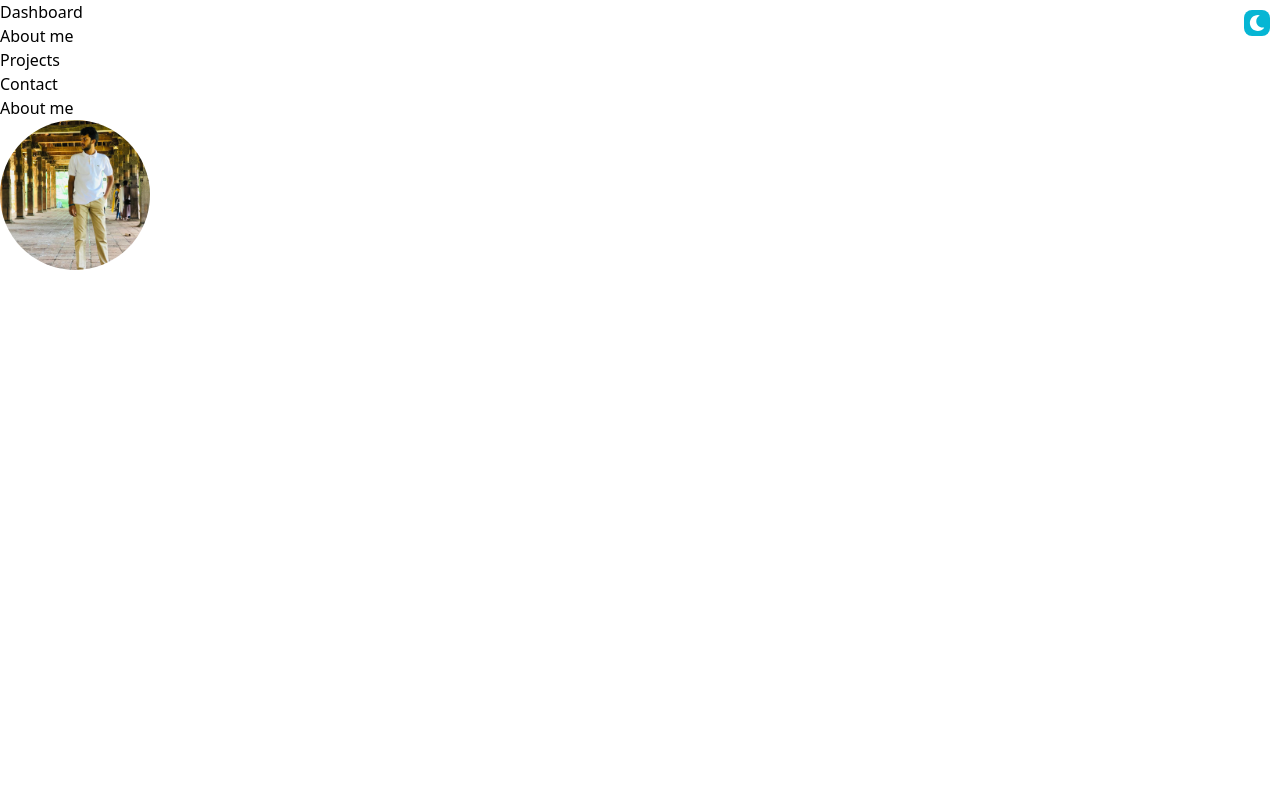
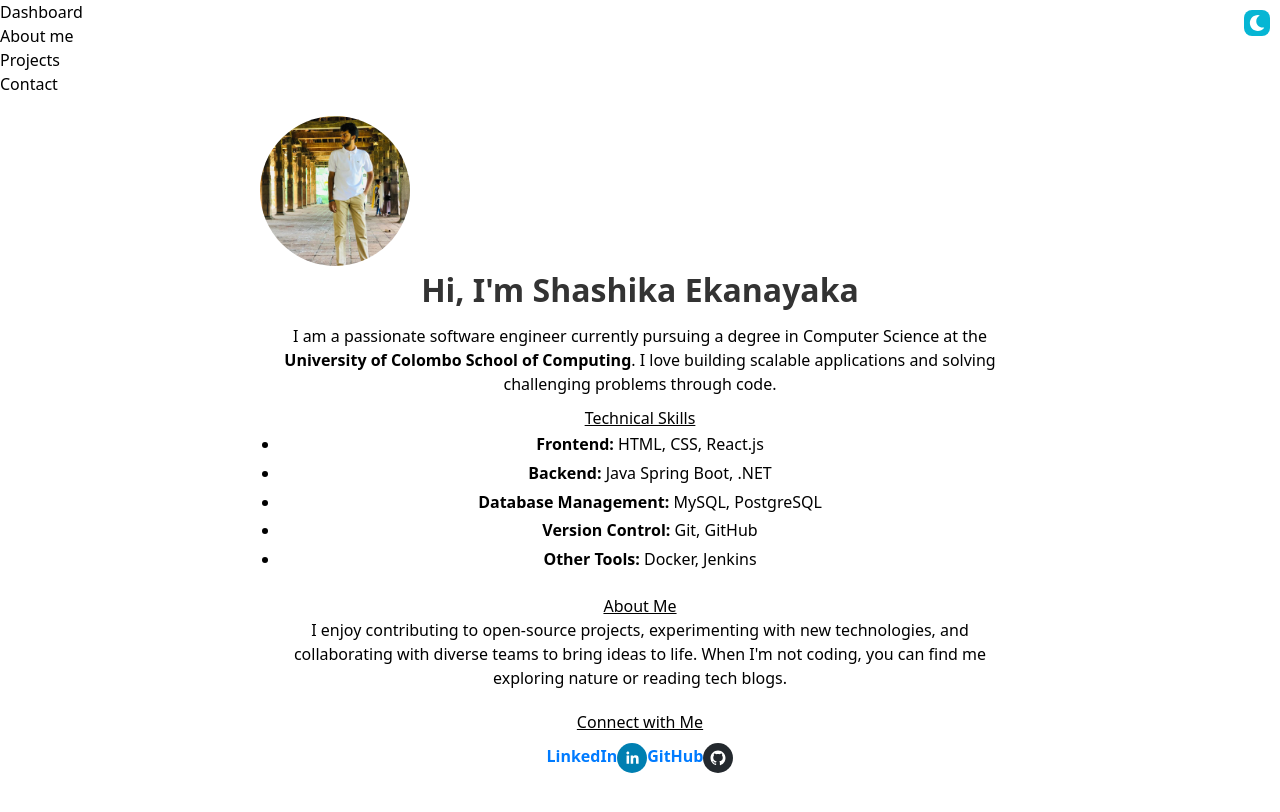
Before and after one commit to Shashika2001/myportfolio, a React (Vite) app in the folder myportfolio/: page /about in a window 1280 px wide. Built offline with nearby package versions, Linux system fonts and the light colour scheme.

Commit message:
complete about me page

```diff
--- a/myportfolio/package.json
+++ b/myportfolio/package.json
@@ -13,7 +13,8 @@
     "react": "^18.3.1",
     "react-dom": "^18.3.1",
     "react-icons": "^5.4.0",
-    "react-router-dom": "^7.1.1"
+    "react-router-dom": "^7.1.1",
+    "react-social-icons": "^6.18.0"
   },
   "devDependencies": {
     "@eslint/js": "^9.17.0",
--- a/myportfolio/src/components/Navbar/Navbar.jsx
+++ b/myportfolio/src/components/Navbar/Navbar.jsx
@@ -1,8 +1,12 @@
 import { Link } from 'react-router-dom';
 
+
+
 export default function Navbar() {
+
   return (
     <div className='navbar '>
+
 
 <div className="bg-cyan-950 flex justify-between items-center  mx-auto p-3">
       <ul className="text-white flex gap-4">
--- a/myportfolio/src/pages/Aboutme.jsx
+++ b/myportfolio/src/pages/Aboutme.jsx
@@ -1,17 +1,92 @@
 import React from 'react';
-import image01 from '../assets/image01.jpg';
+import profileImage from '../assets/image01.jpg';
+import {SocialIcon} from 'react-social-icons';
 
-export default function Aboutme() {
+export default function AboutMe() {
   const imageStyle = {
-    width: '150px',        // Set the width of the image
-    height: '150px',       // Set the height of the image
-    borderRadius: '50%',   // This makes the image rounded
-    objectFit: 'cover',    // Ensures the image covers the area without distortion
+    width: '150px',
+    height: '150px',
+    borderRadius: '50%',
+    objectFit: 'cover',
   };
+
+  const headerStyle = {
+    fontSize: '2rem',
+    fontWeight: 'bold',
+    marginBottom: '10px',
+    color: '#333',
+  };
+
+  const sectionStyle = {
+    marginTop: '10px',
+    marginBottom: '20px',
+    gap: '10px',
+  };
+
+
+  const skillsStyle = {
+    listStyleType: 'disc',
+    paddingLeft: '20px',
+    lineHeight: '1.8',
+  };
+
+  const linkStyle = {
+    textDecoration: 'none',
+    color: '#007BFF',
+    fontWeight: 'bold',
+    marginTop: '10px',
+    display: 'inline-block',
+  };
+  const Component = <SocialIcon url="https://twitter.com" />
+
   return (
-    <div>
-      About me
-      <img src={image01} alt="Profile" style={imageStyle}/>
+
+    <div style={{ padding: '20px', maxWidth: '800px', margin: '0 auto', textAlign: 'center' }}>
+      {/* Profile Picture */}
+      <img src={profileImage} alt="Profile" style={imageStyle} />
+
+      {/* Introduction */}
+      <h1 style={headerStyle}>Hi, I'm Shashika Ekanayaka</h1>
+      <p>
+        I am a passionate software engineer currently pursuing a degree in Computer Science
+        at the <strong>University of Colombo School of Computing</strong>. I love building scalable
+        applications and solving challenging problems through code.
+      </p>
+
+      {/* Skills Section */}
+      <div style={sectionStyle}>
+        <h2 style={{ textDecoration: 'underline' }}>Technical Skills</h2>
+        <ul style={skillsStyle}>
+          <li><strong>Frontend:</strong> HTML, CSS, React.js</li>
+          <li><strong>Backend:</strong> Java Spring Boot, .NET</li>
+          <li><strong>Database Management:</strong> MySQL, PostgreSQL</li>
+          <li><strong>Version Control:</strong> Git, GitHub</li>
+          <li><strong>Other Tools:</strong> Docker, Jenkins</li>
+        </ul>
+      </div>
+
+      {/* Personal Projects or Interests */}
+      <div style={sectionStyle}>
+        <h2 style={{ textDecoration: 'underline' }}>About Me</h2>
+        <p>
+          I enjoy contributing to open-source projects, experimenting with new technologies,
+          and collaborating with diverse teams to bring ideas to life. When I'm not coding,
+          you can find me exploring nature or reading tech blogs.
+        </p>
+      </div>
+
+      {/* Social Links */}
+      <div  style={sectionStyle}>
+        <h2 style={{ textDecoration: 'underline' }}>Connect with Me</h2>
+        <a  href="https://www.linkedin.com/in/shashika-ekanayaka-828010286" target="_blank" rel="noopener noreferrer" style={linkStyle}>
+          LinkedIn
+        </a>
+        <SocialIcon url="https://linkedin.com" style={{ height: 30, width: 30 }} />
+        <a href="https://github.com/Shashika2001" target="_blank" rel="noopener noreferrer" style={linkStyle}>
+          GitHub
+        </a>
+       <SocialIcon url="https://github.com" style={{ height: 30, width: 30 }} />
+      </div>
     </div>
-  )
+  );
 }
```
Also changed, not shown: 1 other file (tests, documents, lock files or other folders).
